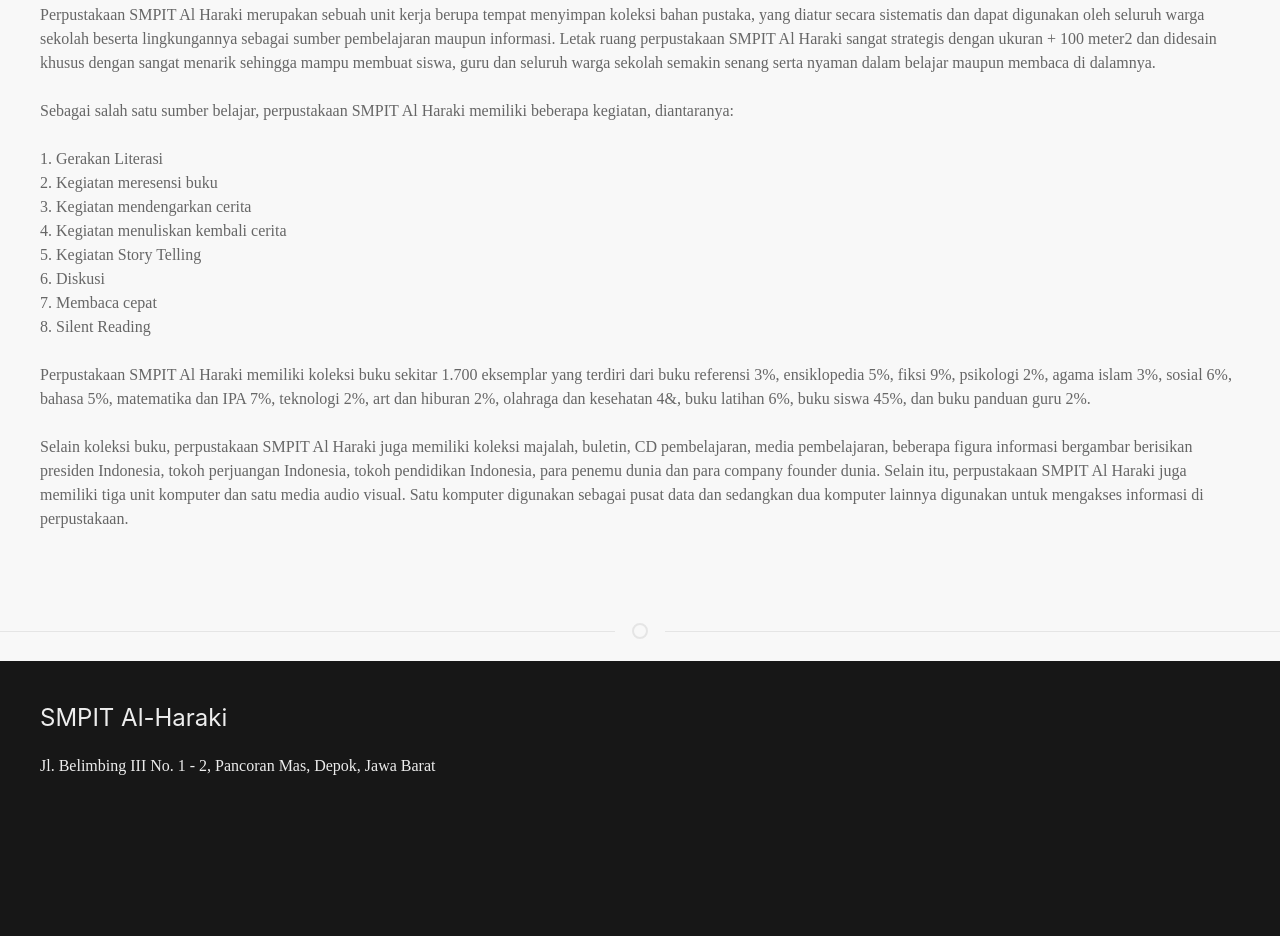
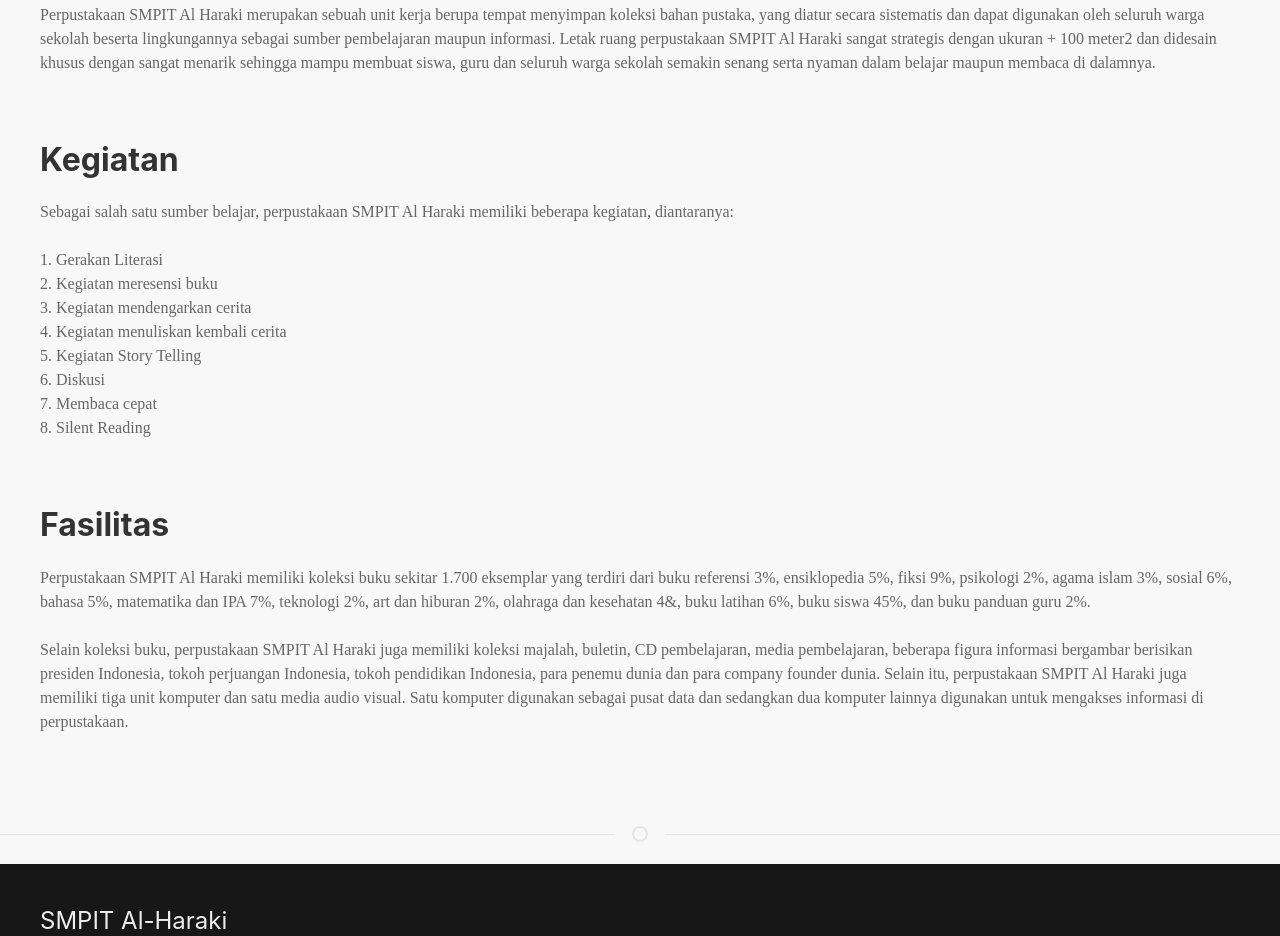
Before and after one commit to sssain/pibs, a plain HTML site: page profil.html in a window 1280 px wide. Shown: the part 295-1231 px from the top of the page. Drawn offline with Linux system fonts and the light colour scheme; grey boxes are pictures that could not be loaded.

Commit message:
📃 Cleaner Paragraph

```diff
--- a/profil.html
+++ b/profil.html
@@ -90,7 +90,9 @@
     </ul>
     <h2 class="uk-text-bold">Profil Perpustakaan Ir. Bambang Suryanto</h2>
     <p>Perpustakaan SMPIT Al Haraki merupakan sebuah unit kerja berupa tempat menyimpan koleksi bahan pustaka, yang diatur secara sistematis dan dapat digunakan oleh seluruh warga sekolah beserta lingkungannya sebagai sumber pembelajaran maupun informasi. Letak ruang perpustakaan SMPIT Al Haraki sangat strategis dengan ukuran + 100 meter2 dan didesain khusus dengan sangat menarik sehingga mampu membuat siswa, guru dan seluruh warga sekolah semakin senang serta nyaman dalam belajar maupun membaca di dalamnya. <br> <br>
-
+    </p>
+    <h2 class="uk-text-bold">Kegiatan</h2>
+    <p>
         Sebagai salah satu sumber belajar, perpustakaan SMPIT Al Haraki memiliki beberapa kegiatan, diantaranya: <br><br>
 
         1. Gerakan Literasi <br>
@@ -101,6 +103,11 @@
         6. Diskusi <br>
         7. Membaca cepat <br>
         8. Silent Reading <br> <br>
+    </p>
+
+    <h2 class="uk-text-bold">Fasilitas</h2>
+
+    <p>
 
         Perpustakaan SMPIT Al Haraki memiliki koleksi buku sekitar 1.700 eksemplar yang terdiri dari buku referensi 3%, ensiklopedia 5%, fiksi 9%, psikologi 2%, agama islam 3%, sosial 6%, bahasa 5%, matematika dan IPA 7%, teknologi 2%, art dan hiburan 2%, olahraga dan kesehatan 4&, buku latihan 6%, buku siswa 45%, dan buku panduan guru 2%. <br><br>Selain koleksi buku, perpustakaan SMPIT Al Haraki juga memiliki koleksi majalah, buletin, CD pembelajaran, media pembelajaran, beberapa figura informasi bergambar berisikan presiden Indonesia, tokoh perjuangan Indonesia, tokoh pendidikan Indonesia, para penemu dunia dan para company founder dunia. Selain itu, perpustakaan SMPIT Al Haraki juga memiliki tiga unit komputer dan satu media audio visual. Satu komputer digunakan sebagai pusat data dan sedangkan dua komputer lainnya digunakan untuk mengakses informasi di perpustakaan.</p>
 </section>
```
